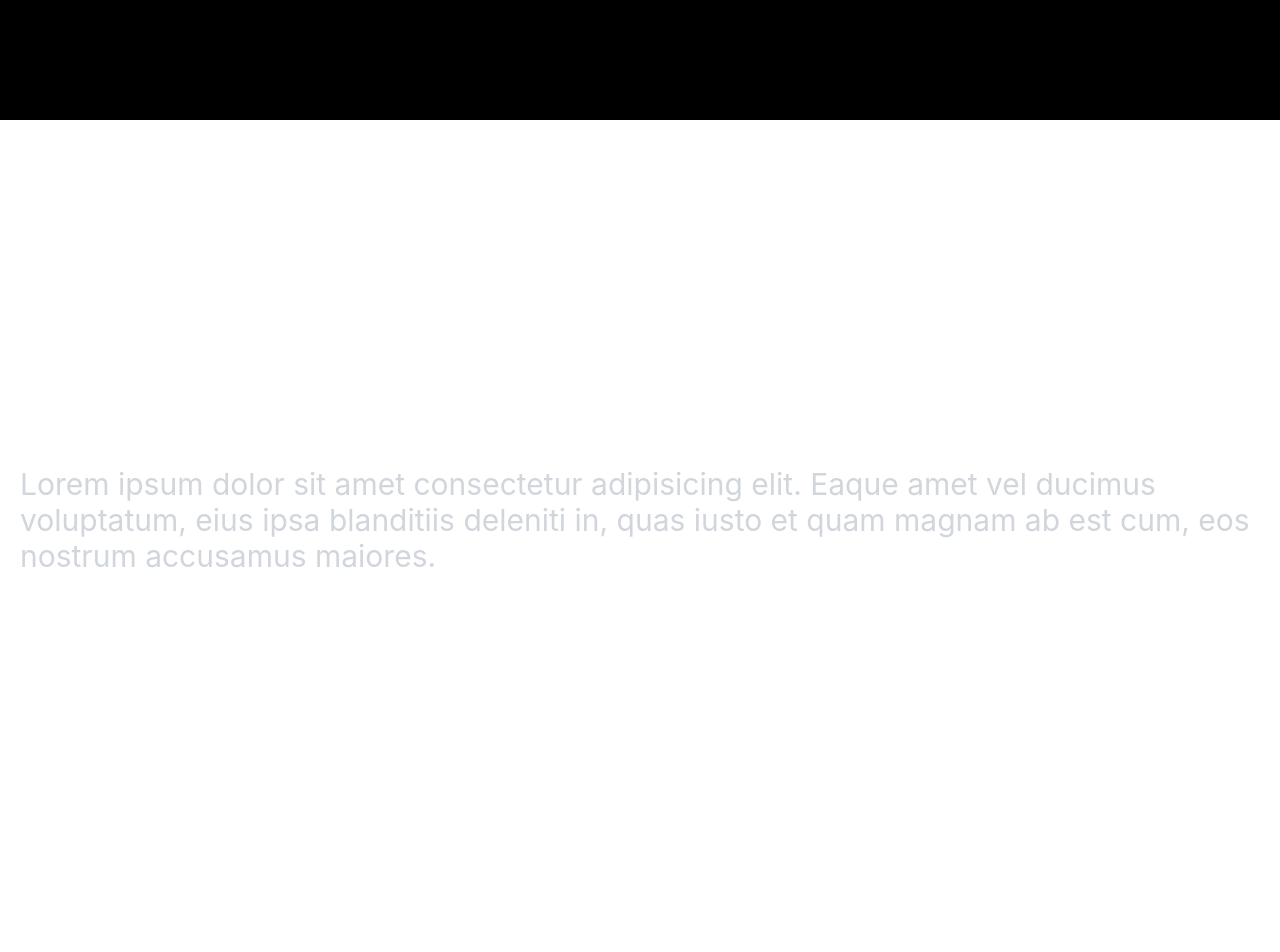
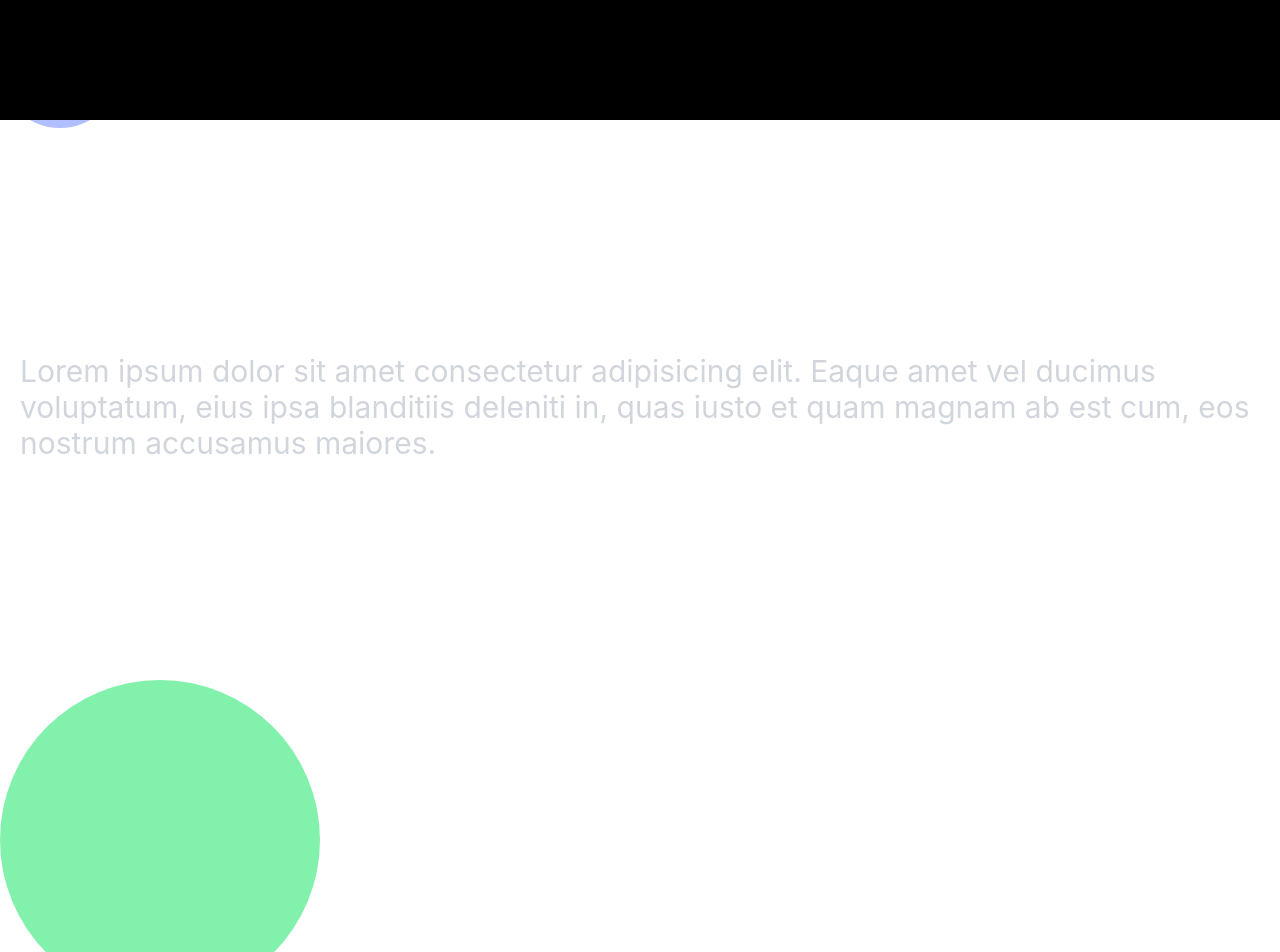
Before and after one commit to IBRAHIM-CODEK/gsap-practise, a React (Vite) app: page / in a window 1280 px wide. Shown: the part 680-1632 px from the top of the page. Built offline with nearby package versions, Linux system fonts and the light colour scheme.

Commit message:
Tried to implement parallax effect

```diff
--- a/src/components/HorizontalPinSplitText.tsx
+++ b/src/components/HorizontalPinSplitText.tsx
@@ -1,20 +1,26 @@
 import { useGSAP } from "@gsap/react";
 import gsap from "gsap";
-import { ScrollTrigger, SplitText } from "gsap/all";
+import { ScrollSmoother, ScrollTrigger, SplitText } from "gsap/all";
 import { useRef } from "react";
 
-gsap.registerPlugin(useGSAP, SplitText, ScrollTrigger);
+gsap.registerPlugin(useGSAP, SplitText, ScrollTrigger, ScrollSmoother);
 
 const HorizontalPinSplitText = () => {
   const section = useRef(null);
 
   useGSAP(() => {
     const split = SplitText.create(".t", { type: "words" });
+    ScrollSmoother.create({
+      wrapper: "#wrapper",
+      content: "#content",
+      smooth: 1,
+      effects: true,
+    });
 
     gsap.to(split.words, {
       color: "black",
-      ease: "none",
-      stagger: 0.1,
+      ease: "power1.inOut",
+      stagger: 0.5,
       scrollTrigger: {
         trigger: section.current,
         pin: true,
@@ -27,18 +33,37 @@ const HorizontalPinSplitText = () => {
 
   return (
     <>
-      <div className="w-full h-screen bg-black"></div>
+      <div id="wrapper">
+        <div id="content">
+          <div className="w-full h-screen bg-black z-100"></div>
 
-      <div ref={section} className="w-full h-screen p-5 flex items-center justify-center">
-        <h1 className="t text-3xl text-gray-300">
-          Lorem ipsum dolor sit amet consectetur adipisicing elit. Eaque amet vel ducimus
-          voluptatum, eius ipsa blanditiis deleniti in, quas iusto et quam magnam ab est cum, eos
-          nostrum accusamus maiores.
-        </h1>
+          <div
+            ref={section}
+            className="w-full h-screen w-full p-5 flex items-center justify-center relative"
+          >
+            <div
+              className=" opacity-70 h-10 w-10 rounded-full bg-amber-300 absolute inset-x-0 top-10 z-[-10]"
+              data-speed="0.2"
+            ></div>
+            <div
+              data-speed="0.6"
+              className="opacity-85 h-30 w-30 rounded-full bg-indigo-300 absolute inset-x-0 top-30 z-[-7]"
+            ></div>
+            <div
+              data-speed="0.7"
+              className="opacity-95 h-80 w-80 rounded-full bg-green-300 absolute inset-x-0 top-200 z[-1]"
+            ></div>
+            <h1 className="t text-3xl text-gray-300" data-speed="0.8">
+              Lorem ipsum dolor sit amet consectetur adipisicing elit. Eaque amet vel ducimus
+              voluptatum, eius ipsa blanditiis deleniti in, quas iusto et quam magnam ab est cum,
+              eos nostrum accusamus maiores.
+            </h1>
+          </div>
+
+          {/* Room after the pin releases */}
+          <div className="w-full h-screen bg-black z-100"></div>
+        </div>
       </div>
-
-      {/* Room after the pin releases */}
-      <div className="w-full h-screen bg-black"></div>
     </>
   );
 };
```
